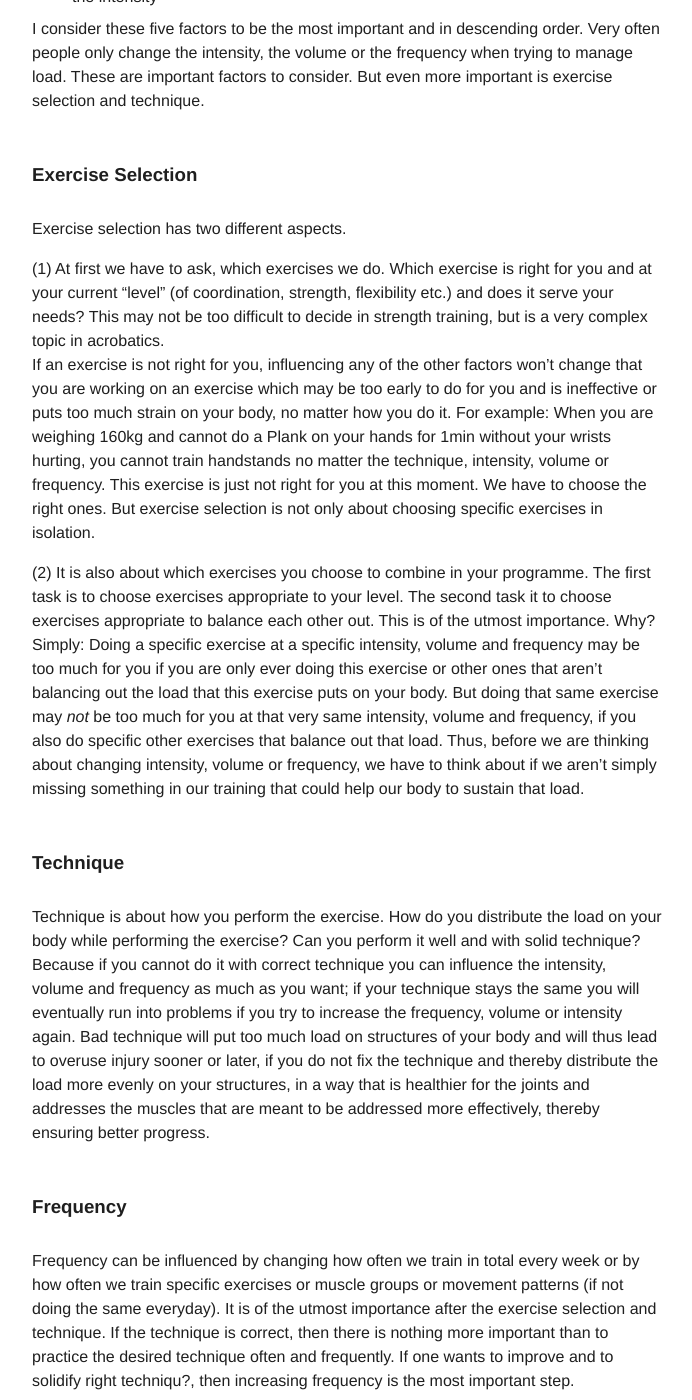
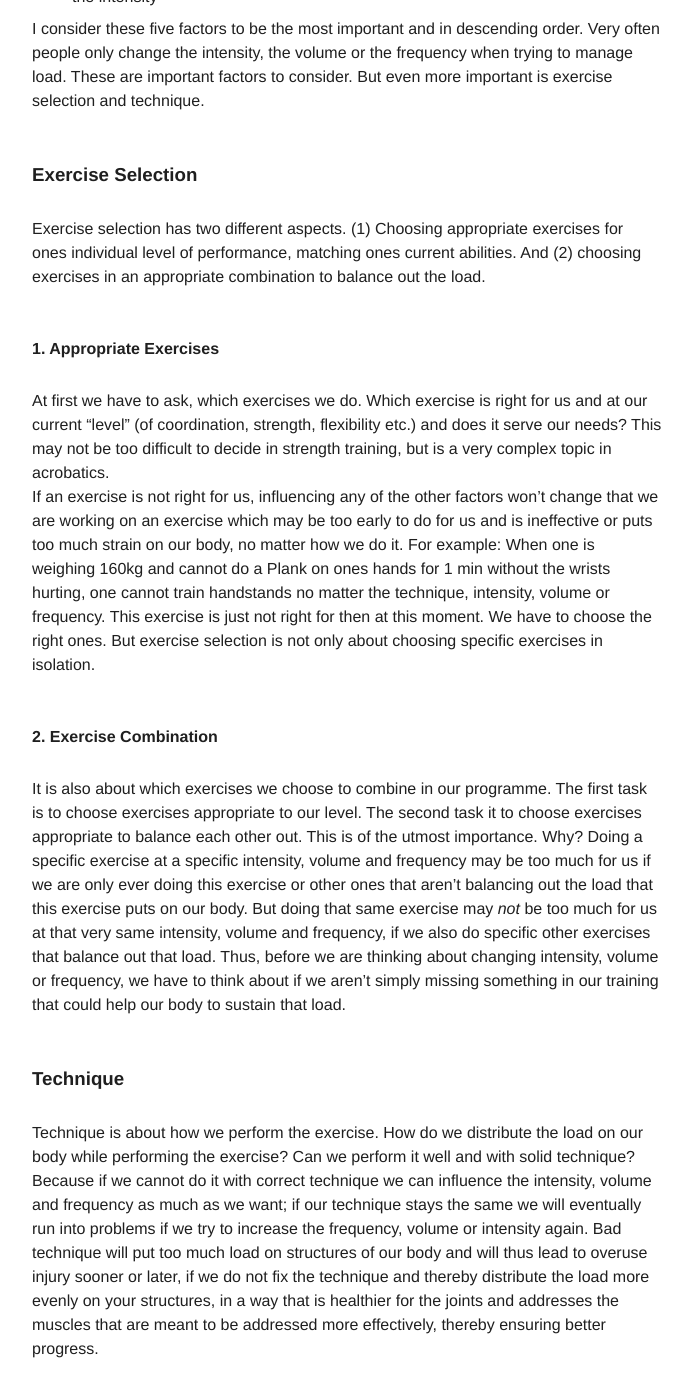
Before and after one commit to floshin/acrolib, a Jekyll site: the page built from training/load-management.md, in a window 1280 px wide and 1400 px high, scrolled down 1299 px. Shown: the whole window, without its empty margins (293-985 px from the left). Built offline with Jekyll 4.4.1, drawn with Linux system fonts in a browser that asks for light colours; our own code applies the rules of GitHub Pages for plain Markdown files; some of the changed text lies outside the part shown.

Commit message:
Update load-management.md

```diff
--- a/training/load-management.md
+++ b/training/load-management.md
@@ -32,27 +32,31 @@ I consider these five factors to be the most important and in descending order.
 
 ### Exercise Selection
 
-Exercise selection has two different aspects.
+Exercise selection has two different aspects. (1) Choosing appropriate exercises for ones individual level of performance, matching ones current abilities. And (2) choosing exercises in an appropriate combination to balance out the load.
 
-(1) At first we have to ask, which exercises we do. Which exercise is right for you and at your current "level" (of coordination, strength, flexibility etc.) and does it serve your needs? This may not be too difficult to decide in strength training, but is a very complex topic in acrobatics.
-If an exercise is not right for you, influencing any of the other factors won't change that you are working on an exercise which may be too early to do for you and is ineffective or puts too much strain on your body, no matter how you do it. For example: When you are weighing 160kg and cannot do a Plank on your hands for 1min without your wrists hurting, you cannot train handstands no matter the technique, intensity, volume or frequency. This exercise is just not right for you at this moment. We have to choose the right ones. But exercise selection is not only about choosing specific exercises in isolation.
+#### 1. Appropriate Exercises
 
-(2) It is also about which exercises you choose to combine in your programme. The first task is to choose exercises appropriate to your level. The second task it to choose exercises appropriate to balance each other out. This is of the utmost importance. Why? Simply: Doing a specific exercise at a specific intensity, volume and frequency may be too much for you if you are only ever doing this exercise or other ones that aren't balancing out the load that this exercise puts on your body. But doing that same exercise may *not* be too much for you at that very same intensity, volume and frequency, if you also do specific other exercises that balance out that load. Thus, before we are thinking about changing intensity, volume or frequency, we have to think about if we aren't simply missing something in our training that could help our body to sustain that load.
+At first we have to ask, which exercises we do. Which exercise is right for us and at our current "level" (of coordination, strength, flexibility etc.) and does it serve our needs? This may not be too difficult to decide in strength training, but is a very complex topic in acrobatics.
+If an exercise is not right for us, influencing any of the other factors won't change that we are working on an exercise which may be too early to do for us and is ineffective or puts too much strain on our body, no matter how we do it. For example: When one is weighing 160kg and cannot do a Plank on ones hands for 1 min without the wrists hurting, one cannot train handstands no matter the technique, intensity, volume or frequency. This exercise is just not right for then at this moment. We have to choose the right ones. But exercise selection is not only about choosing specific exercises in isolation.
+
+#### 2. Exercise Combination
+
+It is also about which exercises we choose to combine in our programme. The first task is to choose exercises appropriate to our level. The second task it to choose exercises appropriate to balance each other out. This is of the utmost importance. Why? Doing a specific exercise at a specific intensity, volume and frequency may be too much for us if we are only ever doing this exercise or other ones that aren't balancing out the load that this exercise puts on our body. But doing that same exercise may *not* be too much for us at that very same intensity, volume and frequency, if we also do specific other exercises that balance out that load. Thus, before we are thinking about changing intensity, volume or frequency, we have to think about if we aren't simply missing something in our training that could help our body to sustain that load.
 
 
 ### Technique
 
-Technique is about how you perform the exercise. How do you distribute the load on your body while performing the exercise? Can you perform it well and with solid technique? Because if you cannot do it with correct technique you can influence the intensity, volume and frequency as much as you want; if your technique stays the same you will eventually run into problems if you try to increase the frequency, volume or intensity again. Bad technique will put too much load on structures of your body and will thus lead to overuse injury sooner or later, if you do not fix the technique and thereby distribute the load more evenly on your structures, in a way that is healthier for the joints and addresses the muscles that are meant to be addressed more effectively, thereby ensuring better progress.
+Technique is about how we perform the exercise. How do we distribute the load on our body while performing the exercise? Can we perform it well and with solid technique? Because if we cannot do it with correct technique we can influence the intensity, volume and frequency as much as we want; if our technique stays the same we will eventually run into problems if we try to increase the frequency, volume or intensity again. Bad technique will put too much load on structures of our body and will thus lead to overuse injury sooner or later, if we do not fix the technique and thereby distribute the load more evenly on your structures, in a way that is healthier for the joints and addresses the muscles that are meant to be addressed more effectively, thereby ensuring better progress.
 
 
 ### Frequency
 
-Frequency can be influenced by changing how often we train in total every week or by how often we train specific exercises or muscle groups or movement patterns (if not doing the same everyday). It is of the utmost importance after the exercise selection and technique. If the technique is correct, then there is nothing more important than to practice the desired technique often and frequently. If one wants to improve and to solidify right techniqu?, then increasing frequency is the most important step.
+Frequency can be influenced by changing how often we train in total every week or by how often we train specific exercises or muscle groups or movement patterns (if not doing the same everyday). It is of the utmost importance after the exercise selection and technique. If the technique is correct, then there is nothing more important than to practice the desired technique often and frequently. If one wants to improve and to solidify right technique, then increasing frequency is the most important step. If, for instance, an acrobat only trains two times a week, this is the most essential factor to change, before considering volume or intensity.
 
 
 ### Volume
 
-After frequency comes volume. Volume we deem of higher importance than intensity, because intensity is most safely build on a foundation of high volume; in other words: Good lighter muscle endurance is a safe foundation to build higher and higher intensity on as necessar. It can be influenced by changing how much is done weekly, daily or per set of total training or of training of specific exercises, movement patterns or muscle groups.
+After frequency comes volume. Volume we deem of higher importance than intensity, because intensity is most safely build on a foundation of high volume; in other words: Good lighter muscle endurance is a safe foundation to build higher and higher intensity on. It is the necessary basis. It can be influenced by changing how much is done weekly, daily or per set of total training or of training of specific exercises, movement patterns or muscle groups.
 
 
 ### Intensity
@@ -62,13 +66,15 @@ Lastly, intensity can be influenced by using more or less weight, more or less s
 
 ### Relation of Volume & Intensity
 
-While we can influence and think of these factors in isolation, they are strongly linked. Not only in the sense that obviously when doing higher intensity, you will do so with less volume and when working with higher volume you will work with less intensity. It also is a huge, but often overlooked factor in training how much you work with high intensity (and lower volume) in relation to how much you work with low intensity and high volume.
+While we can influence and think of these factors in isolation, they are strongly linked. Not only in the sense that obviously, when doing higher intensity, we will do so with less volume, and when working with higher volume, we will work with less intensity. It also is a huge (but often overlooked) factor in training, how much we work with high intensity and lower volume in relation to how much we work with low intensity and high volume.
 
 Sometimes people are working always with high intensity, and just adjust the intensity and volume of the exercises done at high intensity if they feel that they need to reduce or increase the load in some way.
 
-Other people sometimes are working always with low intensity, and just adjust the volume and frequency of the exercises done at low intensity if they feel they need to reduce or increase the load in some way (an approach which may be fine if you are a pure endurance athlete, but this is not the topic here).
+Other people sometimes are working always with low intensity, and only adjust the volume and frequency of the exercises done at low intensity if they feel they need to reduce or increase the load in some way (an approach which may be fine for pure endurance athletes, but this is not the topic here).
 
-Rarely do they consistently practice both high intensity exercises and high volume, low intensity exercises on a daily or otherwise regular basis. Rarely are they aware of the importance of both and see the relevance of the ratio between these two forms of training, the first of which we call strength training, the second of which we call conditioning. Strength & Conditioning may be one "complex", but they're not the same. Both have to be practiced and balanced in order to progress in a safe and injury-free manner. How much of and how often we do both of them is another lever by which we can manage load.
+Rarely do they consistently practice both high intensity exercises and high volume, low intensity exercises on a daily or otherwise regular basis. Rarely are they aware of the importance of both and see the relevance of the ratio between these two forms of training, the first of which we call strength training, the second of which we call conditioning.
+
+Strength & Conditioning may be one "complex", but they're not the same. Both have to be practiced and balanced in order to progress in a safe and injury-free manner. How much of and how often we do both of them is another lever by which we can manage load.
 
 
 ### Strength Training vs. Skill Training
```
